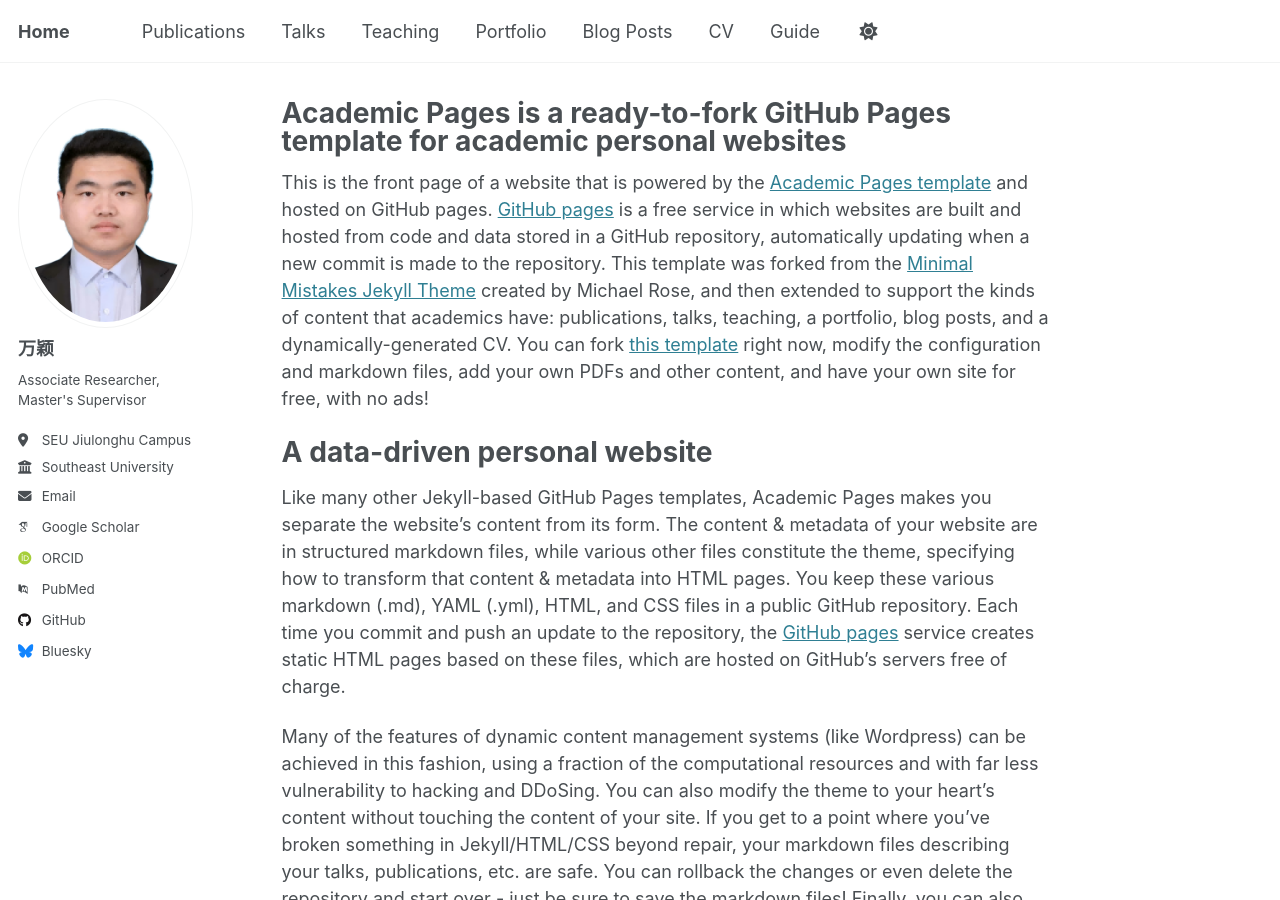
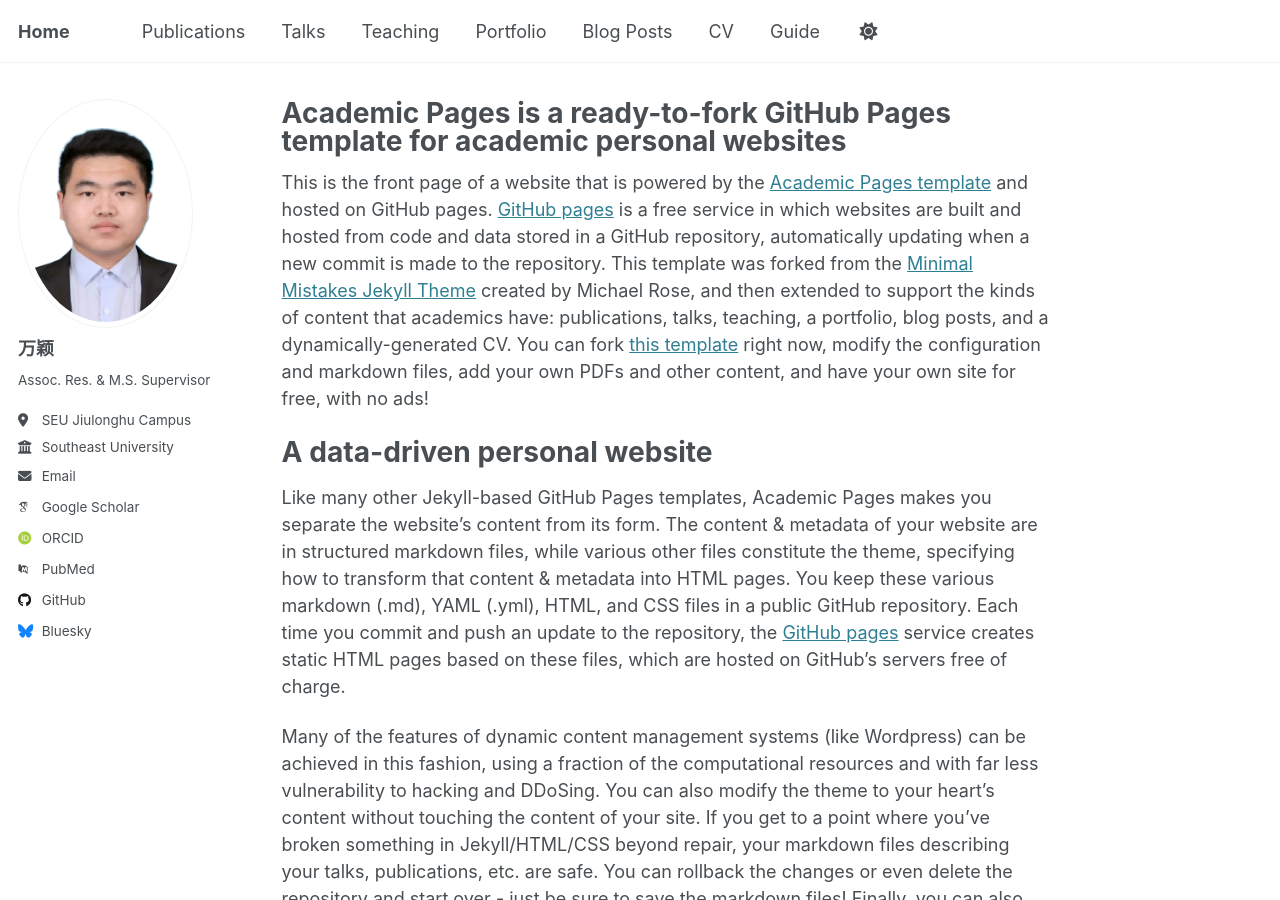
Before and after one commit to wany16/wany16.github.io, a Jekyll site: the page built from _pages/about.md, in a window 1280 px wide and 900 px high. Built offline with Jekyll 4.4.1, drawn with Linux system fonts in a browser that asks for light colours; some web fonts are replaced.

Commit message:
Initial commit for example

```diff
--- a/_config.yml
+++ b/_config.yml
@@ -25,7 +25,7 @@
   avatar           : "profile.png"
   name             : "万颖"
   pronouns         : # example: "she/her"
-  bio              : "Associate Researcher, Master's Supervisor"
+  bio              : "Assoc. Res. & M.S. Supervisor"
   location         : "SEU Jiulonghu Campus"
   employer         : "Southeast University"
   uri              : # URL
@@ -35,7 +35,7 @@
   arxiv            : # URL - Update with the correct link to your profile
   googlescholar    : "https://scholar.google.com/citations?user=PS_CX0AAAAAJ"
   impactstory      : # URL
-  orcid            : "http://orcid.org/yourorcidurl"
+  orcid            : "http://orcid.org/0000-0002-2093-7023"
   semantic         : # URL
   pubmed           : "https://www.ncbi.nlm.nih.gov/pubmed/?term=john+snow"
   researchgate     : # URL
```
